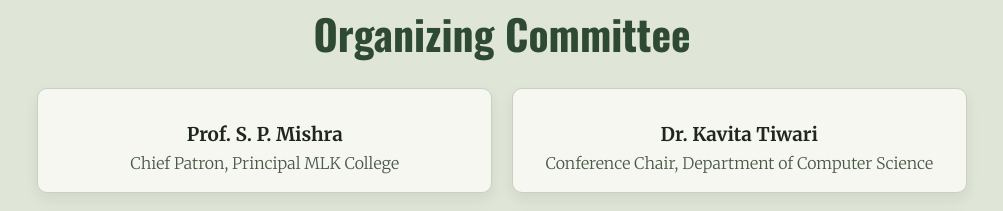
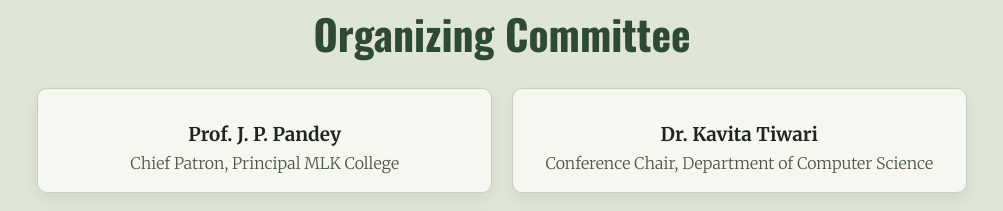
Before and after one commit to amit-109/seminar-ui, a React (Vite) app: page / in a window 1280 px wide. Shown: the part 2580-2791 px from the top of the page, without its empty margins (138-1141 px from the left). Built offline with nearby package versions, Linux system fonts and the light colour scheme.

Commit message:
Update principal name

```diff
--- a/src/App.jsx
+++ b/src/App.jsx
@@ -6,7 +6,7 @@
 ]
 
 const committee = [
-  { name: "Prof. S. P. Mishra", post: "Chief Patron, Principal MLK College" },
+  { name: "Prof. J. P. Pandey", post: "Chief Patron, Principal MLK College" },
   { name: "Dr. Kavita Tiwari", post: "Conference Chair, Department of Computer Science" },
   { name: "Dr. Arvind Jain", post: "Organizing Secretary, Cyber Cell" },
   { name: "Ms. Ananya Yadav", post: "Co-Organizing Secretary, AI Club" },
```
